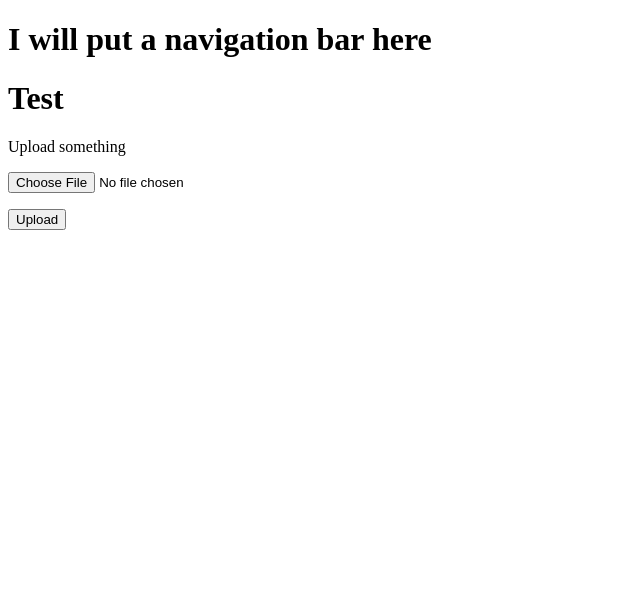
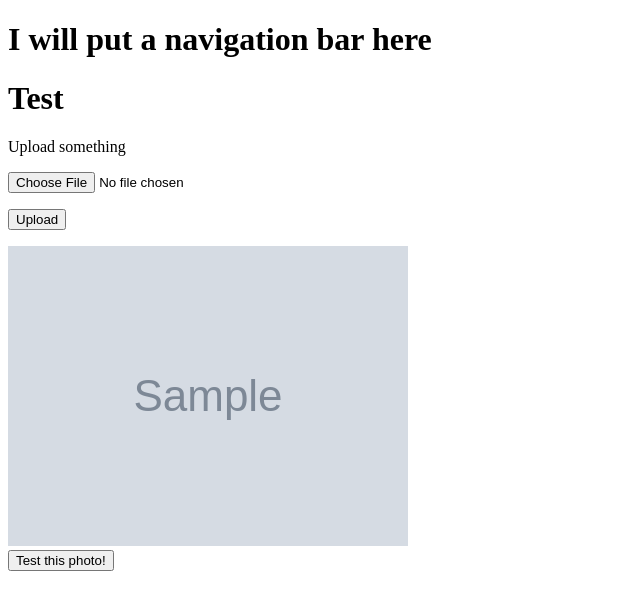
Before and after one commit to joaquinmenendez/Authenticator, a Flask app: template GCS_App/templates/test.html in a window 1280 px wide. Shown: the top 610 px of the page, without its empty margins (0-640 px from the left). Run offline with Flask 2, Linux system fonts and the light colour scheme; the template is opened without the code that fills it: most values are stand-ins (such as "Sample title", 1, 10 or a date in 2020); grey boxes marked "Sample" are stand-in pictures.

Commit message:
upload image selected and siplay a button to test t

```diff
--- a/GCS_App/templates/test.html
+++ b/GCS_App/templates/test.html
@@ -24,4 +24,13 @@
 		<input type="submit" value="Upload">
 	</p>
 </form>
+
+    {% if posts["file"] %}
+    <img src="{{posts["file"]}}" alt="Image selected"/>
+    <form>
+      <button formaction="/output">Test this photo!</button>
+    </form>
+    {% endif %}
+
+
 {% endblock content %}
```
